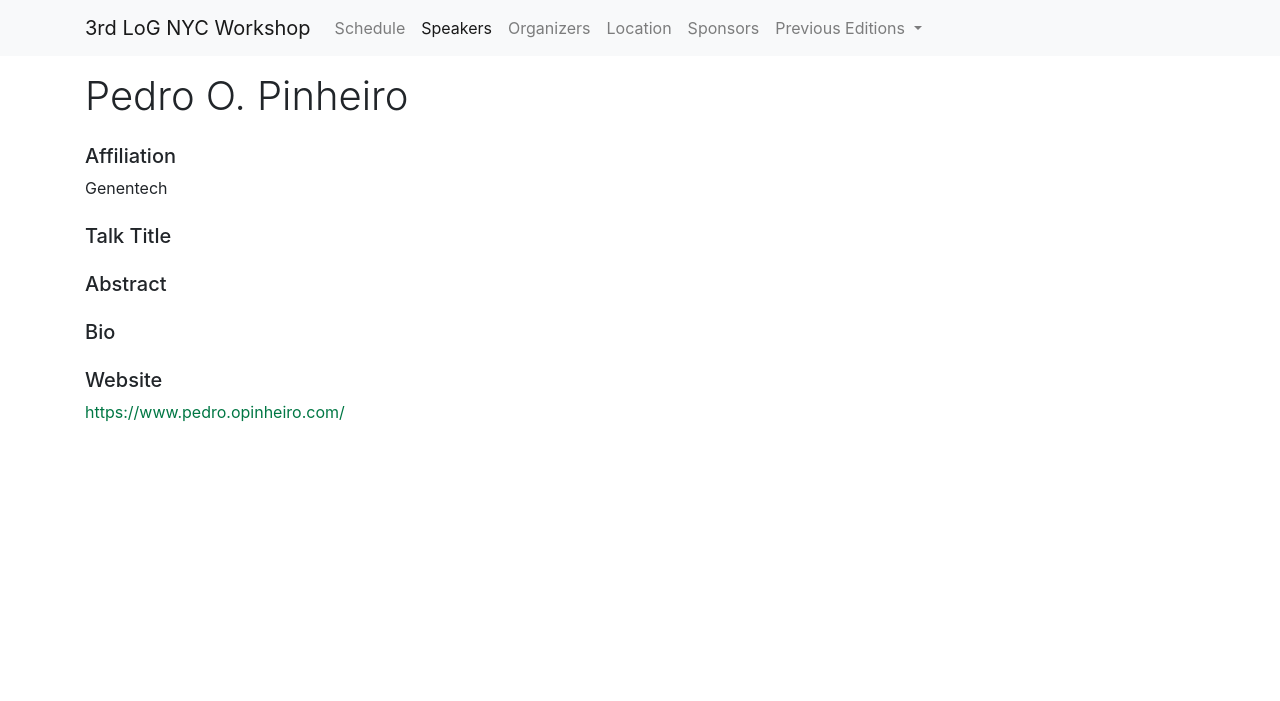
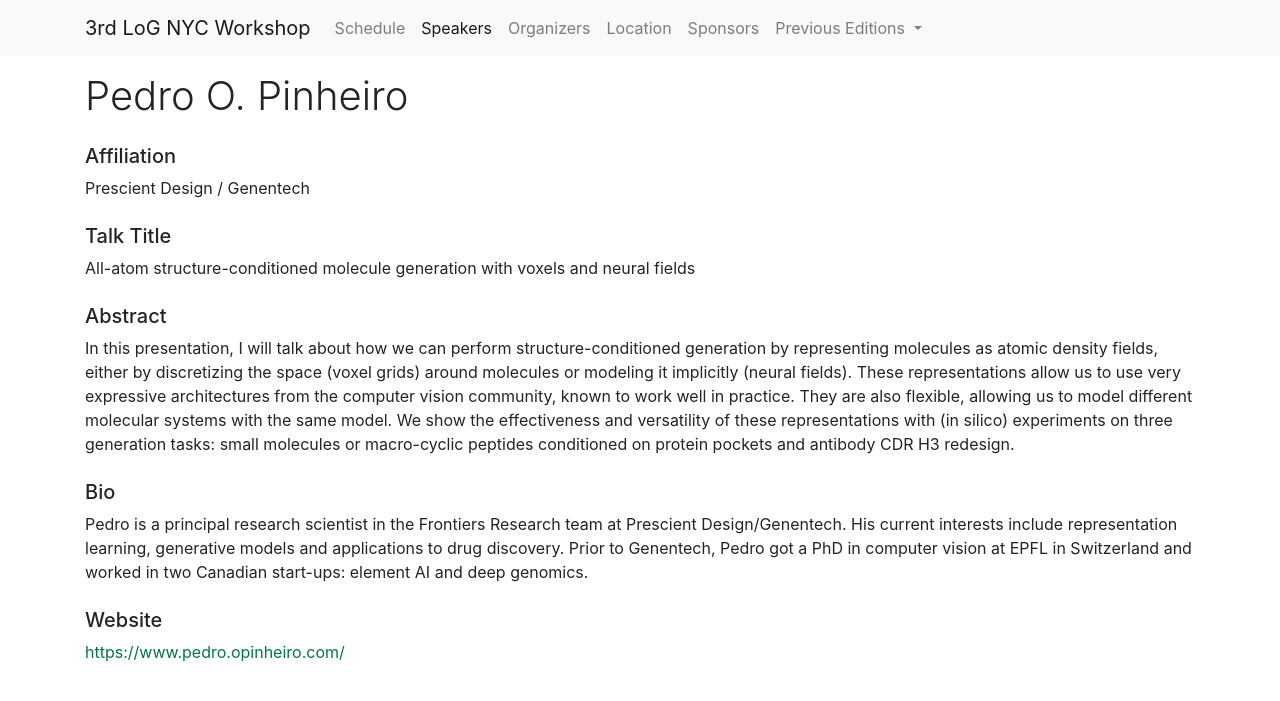
Before and after one commit to log-nyc/log-nyc.github.io, a Jekyll site: the page built from _speakers/pinheiro.md, in a window 1280 px wide. Shown: the top 701 px of the page. Built offline with Jekyll 4.4.1, drawn with Linux system fonts in a browser that asks for light colours.

Commit message:
pedro bio

```diff
--- a/_speakers/pinheiro.md
+++ b/_speakers/pinheiro.md
@@ -3,10 +3,10 @@ layout: speaker
 name: Pedro O. Pinheiro
 first_name: Pedro O.
 last_name: Pinheiro
-affiliation: Genentech
-talk_title: ""
-abstract: ""
-bio: ""
+affiliation: Prescient Design / Genentech
+talk_title: "All-atom structure-conditioned molecule generation with voxels and neural fields"
+abstract: "In this presentation, I will talk about how we can perform structure-conditioned  generation by representing molecules as atomic density fields, either by discretizing the space (voxel grids) around molecules or modeling it implicitly (neural fields). These representations allow us to use very expressive architectures from the computer vision community, known to work well in practice. They are also flexible, allowing us to model different molecular systems with the same model. We show the effectiveness and versatility of these representations with (in silico) experiments on three generation tasks: small molecules or macro-cyclic peptides conditioned on protein pockets and antibody CDR H3 redesign."
+bio: "Pedro is a principal research scientist in the Frontiers Research team at Prescient Design/Genentech. His current interests include representation learning, generative models and applications to drug discovery.  Prior to Genentech, Pedro got a PhD in computer vision at EPFL in Switzerland and worked in two Canadian start-ups: element AI and deep genomics."
 website: https://www.pedro.opinheiro.com/
 category: "Invited Speaker"
 ---
```
